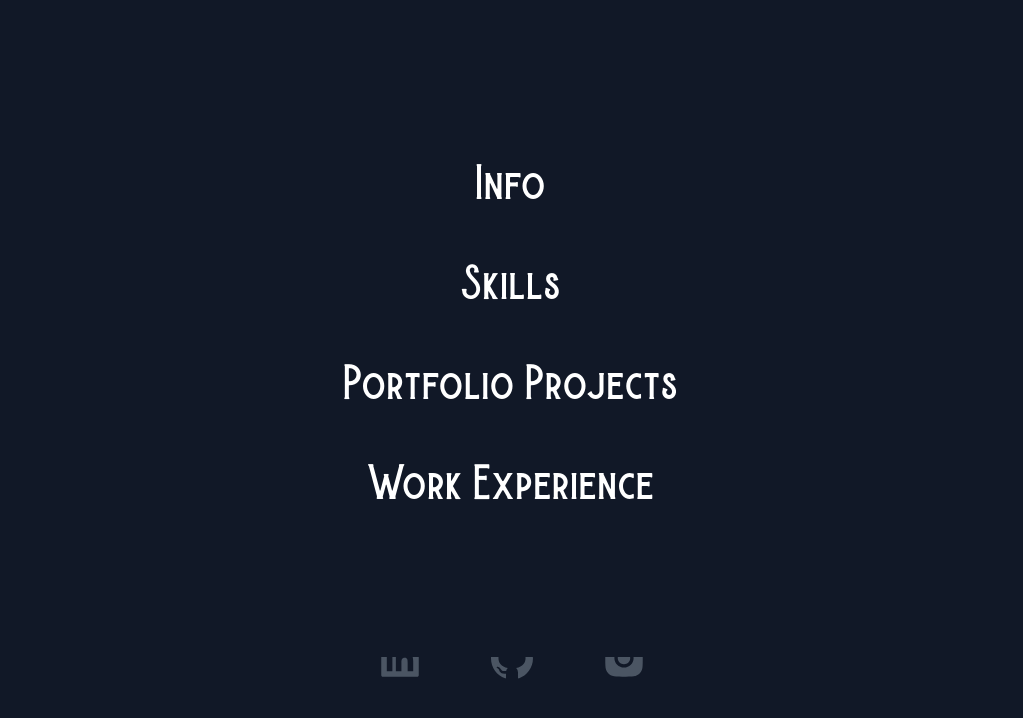
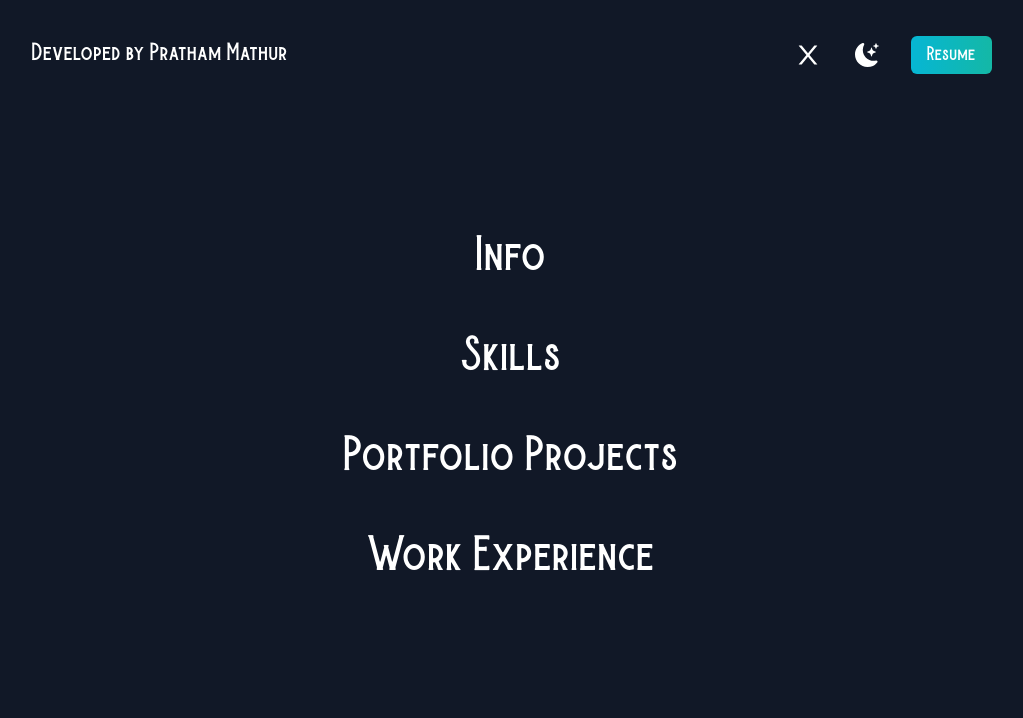
Before and after one commit to PrathamMathur11/Personal-Portfolio-NextJS, a Next.js app: page / in a window 1280 px wide. Both pictures are taken after a click on the icon 936 px from the left and 55 px from the top of the page. Shown: the top 718 px of the page, without its empty margins (128-1151 px from the left). Built offline with nearby package versions, Linux system fonts and the light colour scheme.

Commit message:
sticky nav2

```diff
--- a/pages/index.js
+++ b/pages/index.js
@@ -90,7 +90,7 @@ export default function Home() {
       <main className="bg-white px-10 md:px-20 lg:px-40 dark:bg-gray-900 z-0">
         <header className="sticky top-0 py-10 mb-1 flex justify-between dark:text-white">
           <h1 className="text-xl font-burtons">Developed by Pratham Mathur</h1>
-          <div className="navbar-links top-20 bg-white dark:bg-gray-900">
+          <div className="navbar-links bg-white dark:bg-gray-900">
             <ul className="flex items-center">
               <li className="hover:-translate-y-2 transition-all hover:underline">
                 <a href="#info-section" className="hover:text-teal-500">
--- a/styles/globals.css
+++ b/styles/globals.css
@@ -57,7 +57,6 @@ section {
 
 .navbar-links {
   position: absolute;
-  top: 6rem;
   min-height: 80vh;
   left: -100%;
   width: 100%;
@@ -72,7 +71,7 @@ section {
 }
 
 .show-menu {
-  top: 15%;
+  top: 80%;
   left: 0;
   opacity: 1;
 }
```
